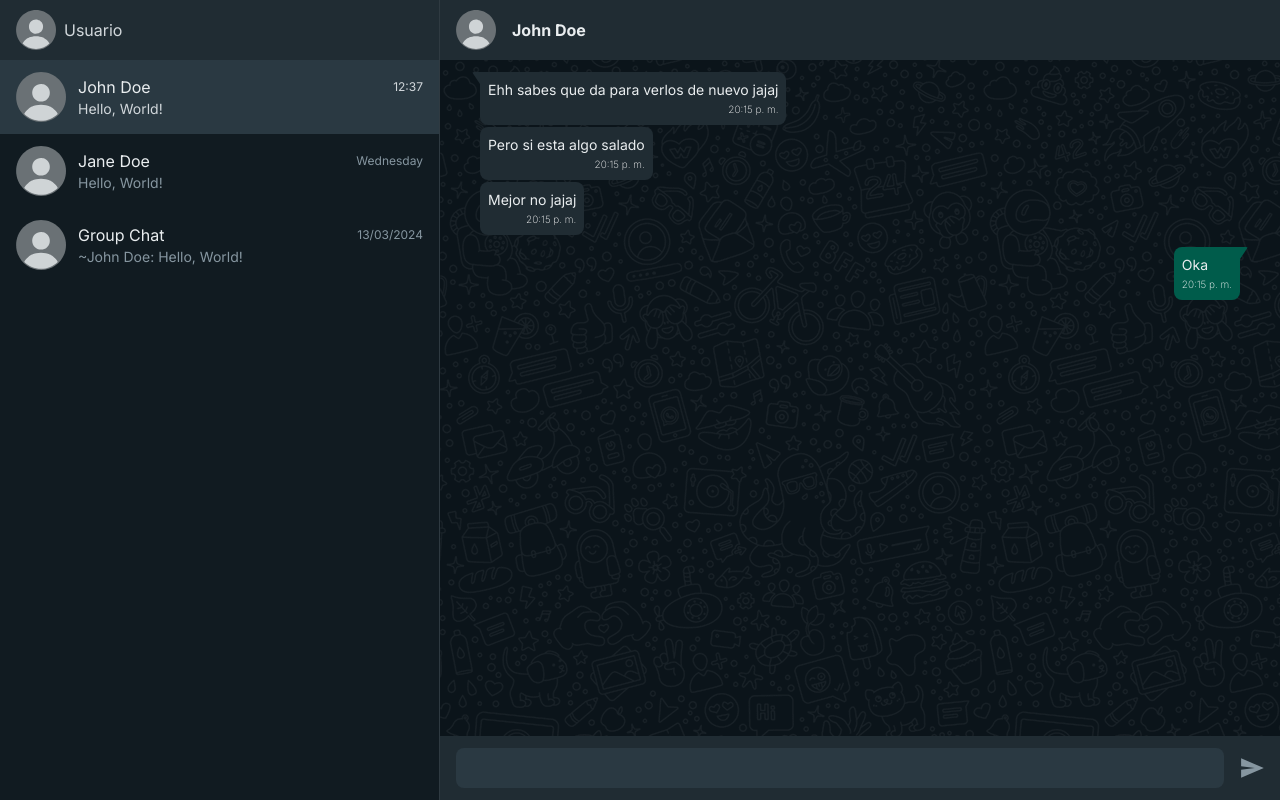
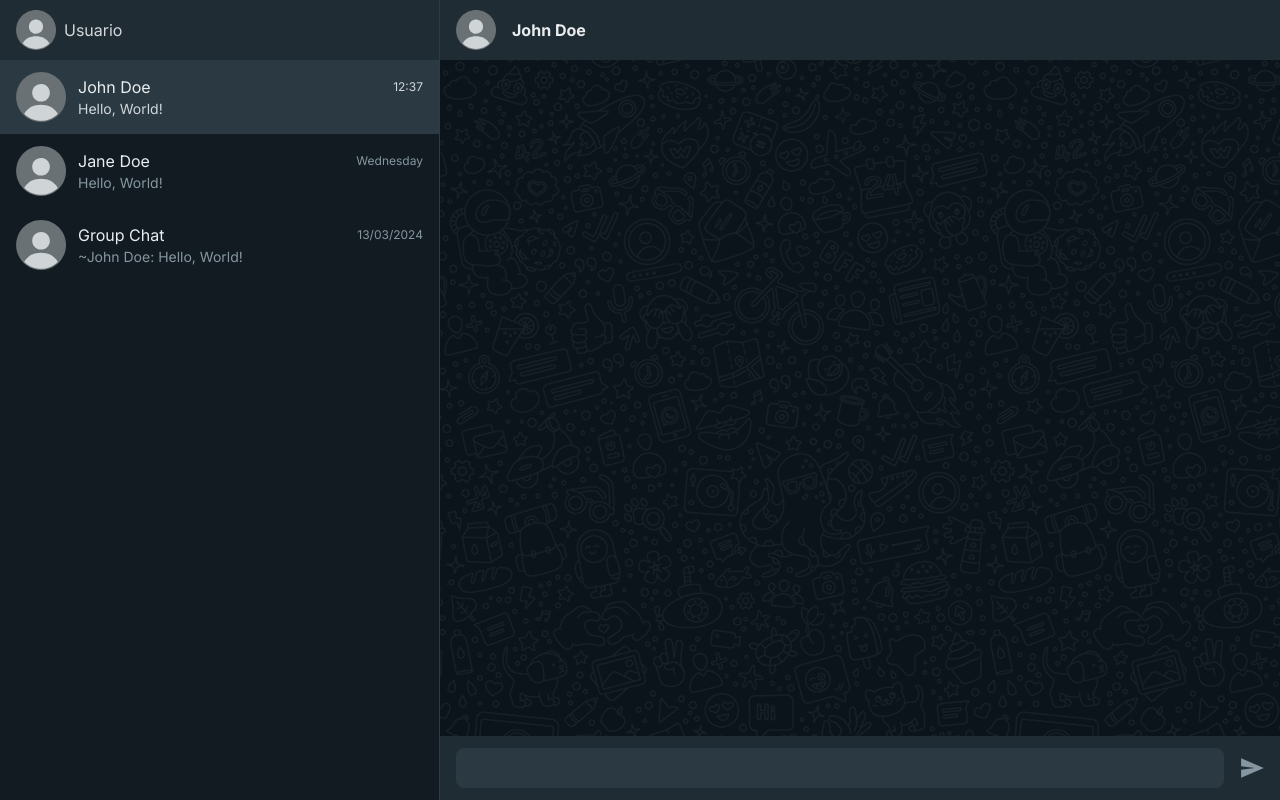
Before and after one commit to ArielSurco/whatsapp.clone.webapp, a Next.js app: page /chat/1 in a window 1280 px wide. Built offline with nearby package versions, Linux system fonts and the light colour scheme.

Commit message:
feat: handle messages with context and create chat footer and chat messages components

```diff
--- a/src/app/chat/[id]/page.tsx
+++ b/src/app/chat/[id]/page.tsx
@@ -1,10 +1,10 @@
 import { notFound } from 'next/navigation'
 
 import { getChatDetail } from '@/chat/adapters/getChatDetail'
-import { ChatInput } from '@/chat/components/ChatInput/ChatInput'
-import { Message } from '@/chat/components/Message/Message'
+import { ChatFooter } from '@/chat/components/ChatFooter/ChatFooter'
+import { ChatMessages } from '@/chat/components/ChatMessages/ChatMessages'
 import { ProfilePicture } from '@/chat/components/ProfilePicture/ProfilePicture'
-import { SendMessage } from '@/chat/components/icons/SendMessage'
+import { ChatProvider } from '@/chat/context/ChatContext'
 
 export default async function ChatPage({ params }: { params: { id: string } }) {
   if (!params.id) notFound()
@@ -12,50 +12,17 @@ export default async function ChatPage({ params }: { params: { id: string } }) {
   const chatDetail = await getChatDetail(params.id)
 
   return (
+    <ChatProvider initialChatDetail={chatDetail} initialMessages={[]}>
       <section className='flex h-full flex-col bg-primary-950 text-light-100'>
         <header className='flex h-[60px] items-center gap-4 bg-primary-550 px-4 py-[10px]'>
           <ProfilePicture alt='Chat image' size={40} src={chatDetail.img} />
           <p className='text-base font-bold text-light-100'>{chatDetail.name}</p>
         </header>
         <main className='flex grow flex-col bg-chat-pattern px-10 pt-3'>
-        <Message
-          groupedPosition='first'
-          isGroupChat={false}
-          isOwnMessage={false}
-          message='Ehh sabes que da para verlos de nuevo jajaj'
-          sender={{ id: '1', name: 'Juan', img: '' }}
-          sentAt='2021-09-01T20:15:00'
-        />
-        <Message
-          groupedPosition='middle'
-          isGroupChat={false}
-          isOwnMessage={false}
-          message='Pero si esta algo salado'
-          sender={{ id: '1', name: 'Juan', img: '' }}
-          sentAt='2021-09-01T20:15:00'
-        />
-        <Message
-          groupedPosition='last'
-          isGroupChat={false}
-          isOwnMessage={false}
-          message='Mejor no jajaj'
-          sender={{ id: '1', name: 'Juan', img: '' }}
-          sentAt='2021-09-01T20:15:00'
-        />
-        <Message
-          isGroupChat={false}
-          isOwnMessage
-          message='Oka'
-          sender={{ id: '2', name: 'Ariel', img: '' }}
-          sentAt='2021-09-01T20:15:00'
-        />
+          <ChatMessages />
         </main>
-      <footer className='flex h-16 items-center gap-4 bg-primary-550 px-4 py-[10px]'>
-        <ChatInput />
-        <button className='h-fit w-fit'>
-          <SendMessage className='text-light-500' height={24} width={24} />
-        </button>
-      </footer>
+        <ChatFooter />
       </section>
+    </ChatProvider>
   )
 }
--- /dev/null
+++ b/src/chat/components/ChatFooter/ChatFooter.tsx
@@ -0,0 +1,29 @@
+'use client'
+
+import { useState } from 'react'
+
+import { useChat } from '@/chat/context/ChatContext'
+
+import { ChatInput } from '../ChatInput/ChatInput'
+import { SendMessage } from '../icons/SendMessage'
+
+export const ChatFooter = () => {
+  const [inputValue, setInputValue] = useState<string>('')
+
+  const { sendMessage } = useChat()
+
+  const handleSendMessage = () => {
+    if (inputValue) {
+      sendMessage(inputValue)
+    }
+  }
+
+  return (
+    <footer className='flex h-16 items-center gap-4 bg-primary-550 px-4 py-[10px]'>
+      <ChatInput onChange={(event) => setInputValue(event.target.value)} />
+      <button className='h-fit w-fit' onClick={handleSendMessage}>
+        <SendMessage className='text-light-500' height={24} width={24} />
+      </button>
+    </footer>
+  )
+}
--- /dev/null
+++ b/src/chat/components/ChatMessages/ChatMessages.tsx
@@ -0,0 +1,46 @@
+'use client'
+
+import type { Message as IMessage } from '@/chat/types/Message'
+
+import { useChat } from '@/chat/context/ChatContext'
+
+import { Message } from '../Message/Message'
+
+const getGroupedPosition = (
+  messages: IMessage[],
+  index: number,
+): 'first' | 'middle' | 'last' | undefined => {
+  const message = messages[index]
+  const isPreviousMessageFromSameSender = messages[index - 1]?.sender.id === message.sender.id
+  const isNextMessageFromSameSender = messages[index + 1]?.sender.id === message.sender.id
+
+  if (!isPreviousMessageFromSameSender && isNextMessageFromSameSender) {
+    return 'first'
+  }
+
+  if (isPreviousMessageFromSameSender && isNextMessageFromSameSender) {
+    return 'middle'
+  }
+
+  if (isPreviousMessageFromSameSender && !isNextMessageFromSameSender) {
+    return 'last'
+  }
+
+  return undefined
+}
+
+export const ChatMessages = () => {
+  const { messages, chat } = useChat()
+
+  return messages.map((message, index) => (
+    <Message
+      groupedPosition={getGroupedPosition(messages, index)}
+      isGroupChat={Boolean(chat?.isGroup)}
+      isOwnMessage={message.sender.id === 'me'}
+      key={index}
+      message={message.message}
+      sender={message.sender}
+      sentAt={message.sentAt}
+    />
+  ))
+}
--- /dev/null
+++ b/src/chat/context/ChatContext.tsx
@@ -0,0 +1,61 @@
+'use client'
+
+import type { Message } from '../types/Message'
+
+import { createContext, ReactNode, useContext, useState } from 'react'
+
+import { sleep } from '@/shared/utils/adapters'
+
+import { ChatDetail } from '../types/ChatDetail'
+
+interface ChatContext {
+  messages: Message[]
+  chat: ChatDetail | null
+  sendMessage: (message: string) => Promise<void>
+}
+
+interface ChatProviderProps {
+  children: ReactNode
+  initialMessages: Message[]
+  initialChatDetail: ChatDetail
+}
+
+export const ChatContext = createContext<ChatContext | null>(null)
+
+export const ChatProvider = ({ children, initialMessages }: ChatProviderProps) => {
+  const [messages, setMessages] = useState<Message[]>(initialMessages)
+  const [initialChatDetail] = useState<ChatDetail | null>(null)
+
+  const sendMessage = async (message: string) => {
+    await sleep(1000)
+    setMessages((prevMessages) => [
+      ...prevMessages,
+      {
+        id: prevMessages.length + 1,
+        sender: {
+          id: 'me',
+          name: 'Me',
+          img: '/img/me.jpg',
+        },
+        message,
+        sentAt: new Date().toISOString(),
+      },
+    ])
+  }
+
+  return (
+    <ChatContext.Provider value={{ messages, chat: initialChatDetail, sendMessage }}>
+      {children}
+    </ChatContext.Provider>
+  )
+}
+
+export const useChat = () => {
+  const context = useContext(ChatContext)
+
+  if (!context) {
+    throw new Error('useChat must be used within a ChatProvider')
+  }
+
+  return context
+}
```
Lines whose indentation alone changed are shown as unchanged.
